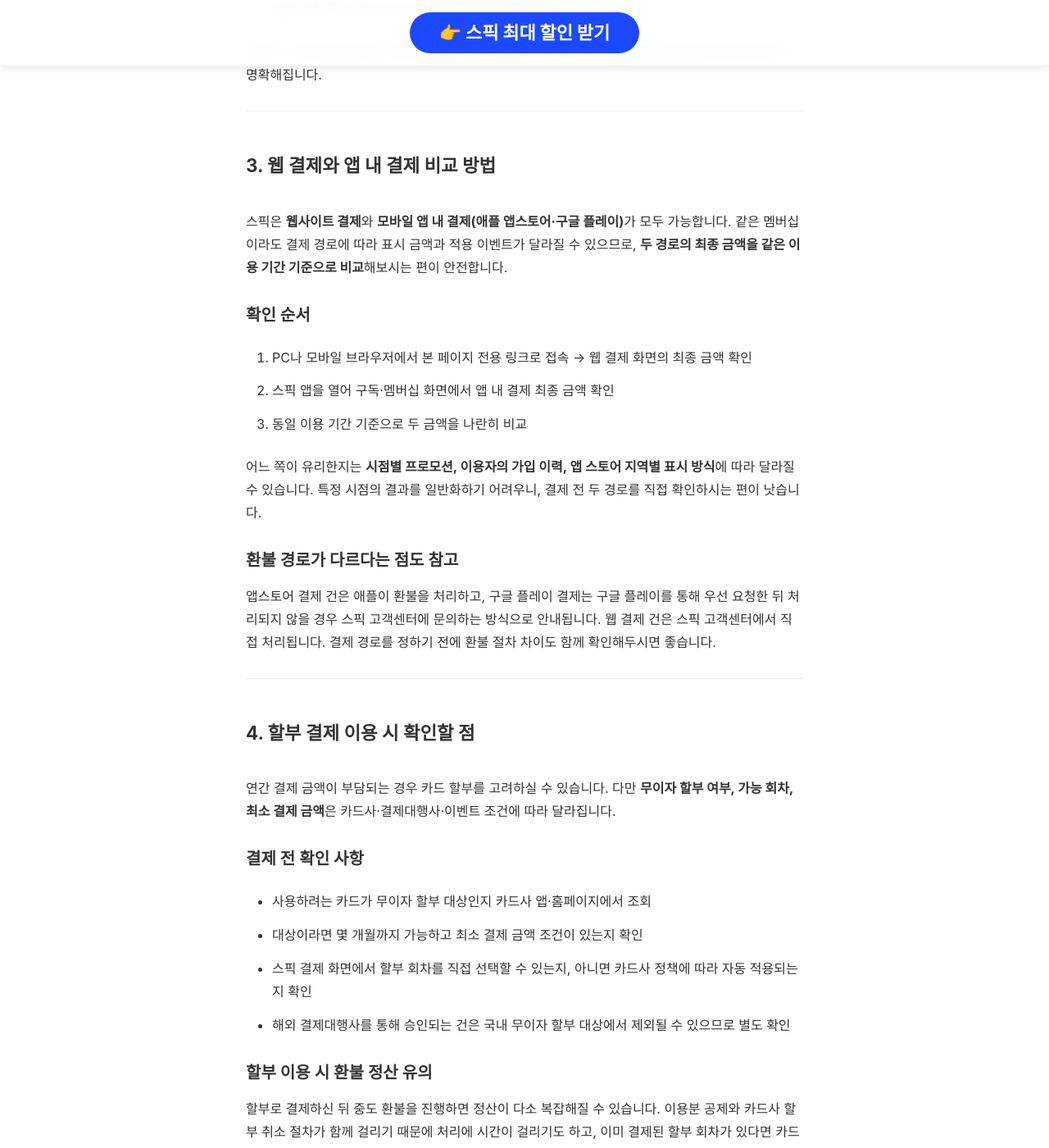
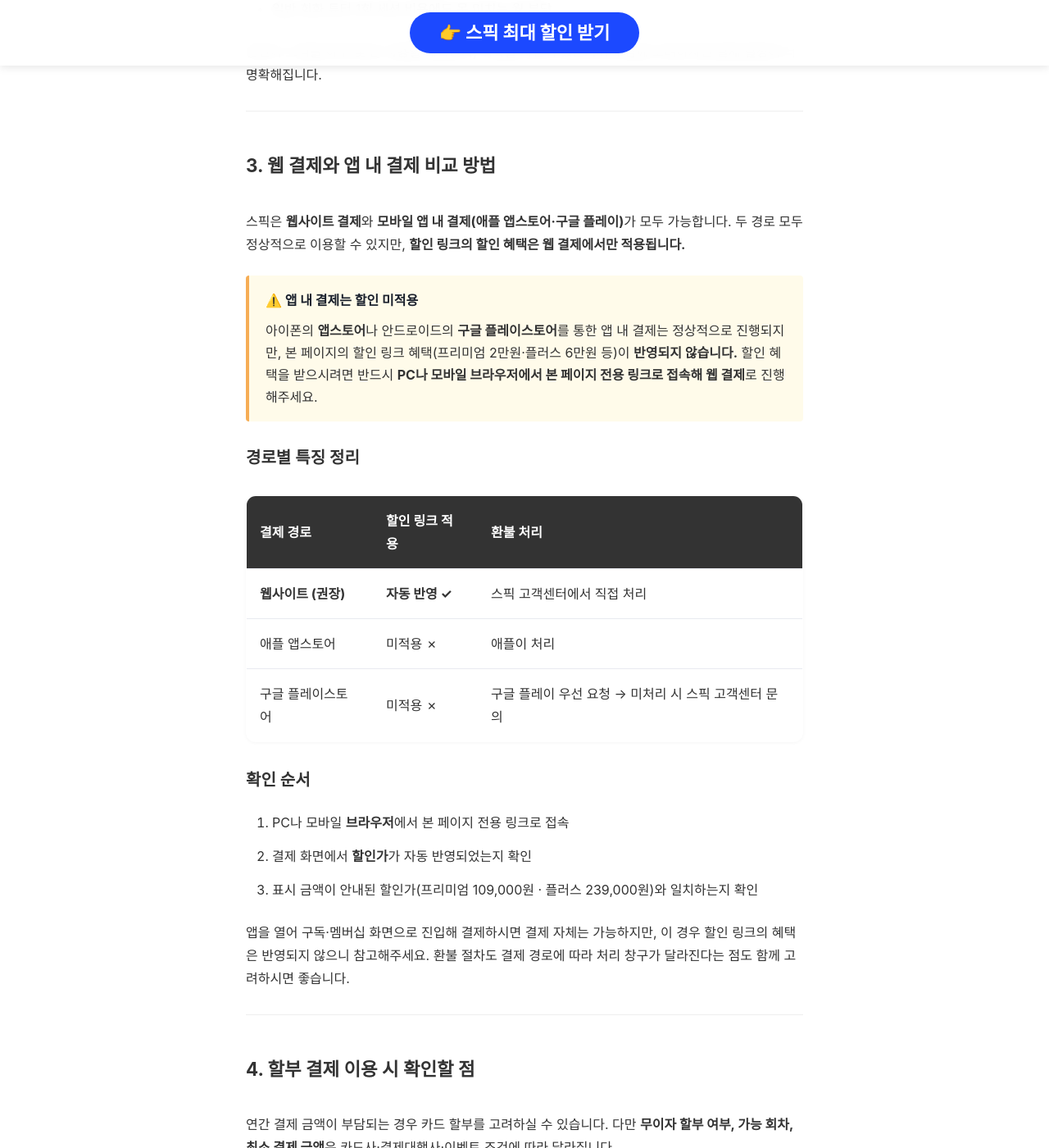
Before and after one commit to kjsjdw/speak_event_page, a Jekyll site: the page built from discount.md, in a window 1280 px wide and 1400 px high, scrolled down 3949 px. Shown: the whole window at 82% size. Built offline with Jekyll 4.4.1, drawn with Linux system fonts in a browser that asks for light colours; some web fonts are replaced.

Commit message:
Clarify web vs in-app payment: 앱 내 결제도 가능하나 할인 미적용
- ⚠️ 노란 강조 박스: 앱스토어·구글플레이 결제 가능하지만 할인 링크 혜택 미반영
- 경로별 특징 표: 웹(할인 자동 반영 ✓) / 애플·구글(할인 미적용 ✗) + 환불 처리 창구
- 확인 순서에 브라우저 접속·할인가 자동 반영 여부 명시

```diff
--- a/discount.md
+++ b/discount.md
@@ -172,21 +172,51 @@ image: /content/images/discount.jpg
 
 <h2 id="toc-3" style="font-size: 1.4rem; font-weight: bold; padding-top: 100px; margin-top: -80px; padding-bottom: 20px;">3. 웹 결제와 앱 내 결제 비교 방법</h2>
 
-<p>스픽은 <strong>웹사이트 결제</strong>와 <strong>모바일 앱 내 결제(애플 앱스토어·구글 플레이)</strong>가 모두 가능합니다. 같은 멤버십이라도 결제 경로에 따라 표시 금액과 적용 이벤트가 달라질 수 있으므로, <strong>두 경로의 최종 금액을 같은 이용 기간 기준으로 비교</strong>해보시는 편이 안전합니다.</p>
+<p>스픽은 <strong>웹사이트 결제</strong>와 <strong>모바일 앱 내 결제(애플 앱스토어·구글 플레이)</strong>가 모두 가능합니다. 두 경로 모두 정상적으로 이용할 수 있지만, <strong>할인 링크의 할인 혜택은 웹 결제에서만 적용됩니다.</strong></p>
+
+<div style="background-color: #fffbea; border-left: 4px solid #f6ad55; padding: 16px 20px; margin: 20px 0; border-radius: 4px;">
+  <p style="margin: 0 0 10px 0; font-weight: bold; color: #1a202c;">⚠️ 앱 내 결제는 할인 미적용</p>
+  <p style="margin: 0; line-height: 1.7;">아이폰의 <strong>앱스토어</strong>나 안드로이드의 <strong>구글 플레이스토어</strong>를 통한 앱 내 결제는 정상적으로 진행되지만, 본 페이지의 할인 링크 혜택(프리미엄 2만원·플러스 6만원 등)이 <strong>반영되지 않습니다.</strong> 할인 혜택을 받으시려면 반드시 <strong>PC나 모바일 브라우저에서 본 페이지 전용 링크로 접속해 웹 결제</strong>로 진행해주세요.</p>
+</div>
+
+<h3 style="margin-top: 30px;">경로별 특징 정리</h3>
+
+<table>
+  <thead>
+    <tr>
+      <th>결제 경로</th>
+      <th>할인 링크 적용</th>
+      <th>환불 처리</th>
+    </tr>
+  </thead>
+  <tbody>
+    <tr>
+      <td><strong>웹사이트 (권장)</strong></td>
+      <td><strong>자동 반영 ✓</strong></td>
+      <td>스픽 고객센터에서 직접 처리</td>
+    </tr>
+    <tr>
+      <td>애플 앱스토어</td>
+      <td>미적용 ✗</td>
+      <td>애플이 처리</td>
+    </tr>
+    <tr>
+      <td>구글 플레이스토어</td>
+      <td>미적용 ✗</td>
+      <td>구글 플레이 우선 요청 → 미처리 시 스픽 고객센터 문의</td>
+    </tr>
+  </tbody>
+</table>
 
 <h3 style="margin-top: 30px;">확인 순서</h3>
 
 <ol>
-  <li>PC나 모바일 브라우저에서 본 페이지 전용 링크로 접속 → 웹 결제 화면의 최종 금액 확인</li>
-  <li>스픽 앱을 열어 구독·멤버십 화면에서 앱 내 결제 최종 금액 확인</li>
-  <li>동일 이용 기간 기준으로 두 금액을 나란히 비교</li>
+  <li>PC나 모바일 <strong>브라우저</strong>에서 본 페이지 전용 링크로 접속</li>
+  <li>결제 화면에서 <strong>할인가</strong>가 자동 반영되었는지 확인</li>
+  <li>표시 금액이 안내된 할인가(프리미엄 109,000원 · 플러스 239,000원)와 일치하는지 확인</li>
 </ol>
 
-<p>어느 쪽이 유리한지는 <strong>시점별 프로모션, 이용자의 가입 이력, 앱 스토어 지역별 표시 방식</strong>에 따라 달라질 수 있습니다. 특정 시점의 결과를 일반화하기 어려우니, 결제 전 두 경로를 직접 확인하시는 편이 낫습니다.</p>
-
-<h3 style="margin-top: 30px;">환불 경로가 다르다는 점도 참고</h3>
-
-<p>앱스토어 결제 건은 애플이 환불을 처리하고, 구글 플레이 결제는 구글 플레이를 통해 우선 요청한 뒤 처리되지 않을 경우 스픽 고객센터에 문의하는 방식으로 안내됩니다. 웹 결제 건은 스픽 고객센터에서 직접 처리됩니다. 결제 경로를 정하기 전에 환불 절차 차이도 함께 확인해두시면 좋습니다.</p>
+<p>앱을 열어 구독·멤버십 화면으로 진입해 결제하시면 결제 자체는 가능하지만, 이 경우 할인 링크의 혜택은 반영되지 않으니 참고해주세요. 환불 절차도 결제 경로에 따라 처리 창구가 달라진다는 점도 함께 고려하시면 좋습니다.</p>
 
 <hr style="border: 0; border-top: 1px solid #eee; margin: 30px 0;">
 
```
